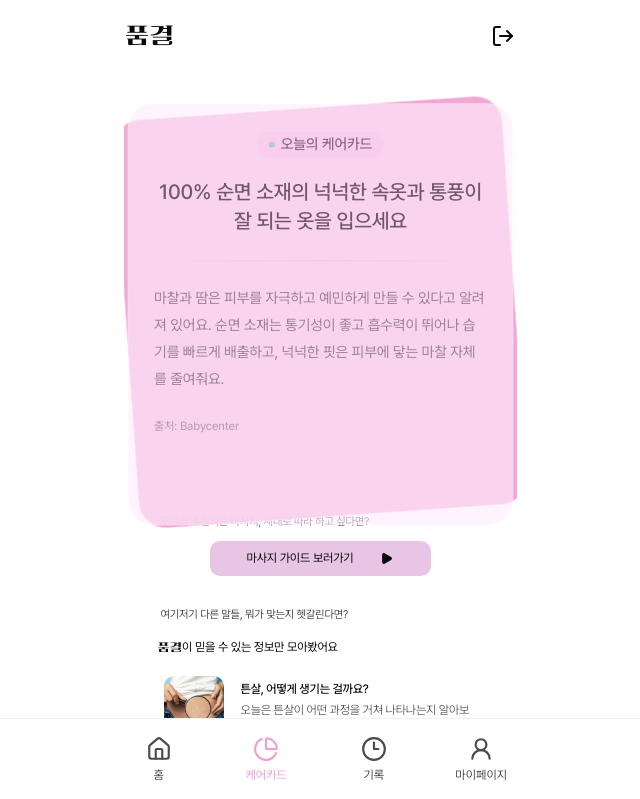
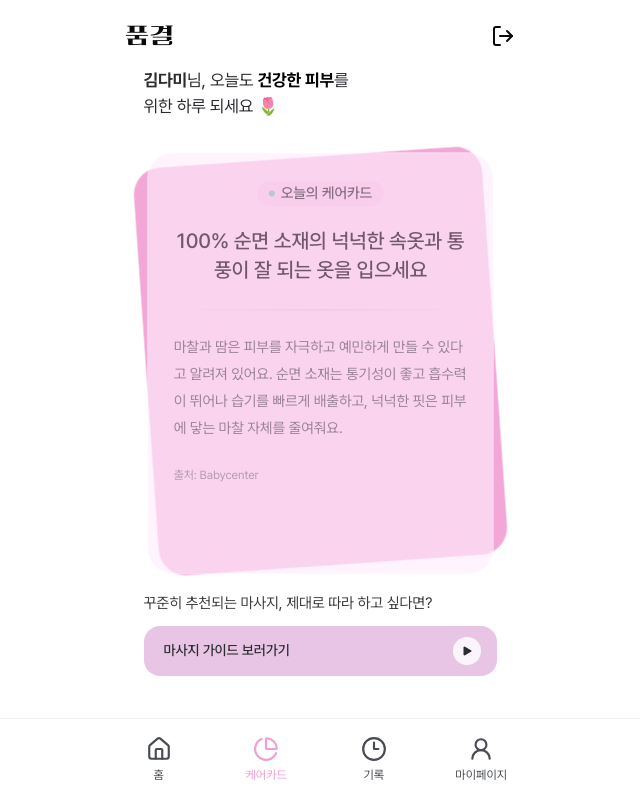
Before and after one commit to Likelion-YeungNam-Univ/14th-Marshmello-web, a React (Vite) app: page /care in a window 1280 px wide. Shown: the top 799 px of the page, without its empty margins (320-960 px from the left). Built offline with nearby package versions, Linux system fonts and the light colour scheme.

Commit message:
style: 케어카드 페이지 여백 및 마사지 CTA 수정

```diff
--- a/src/features/care/ui/massage-guide-button.tsx
+++ b/src/features/care/ui/massage-guide-button.tsx
@@ -4,11 +4,13 @@ import { Link } from "react-router-dom"
 export function MassageGuideButton() {
   return (
     <Link
-      className="mx-auto mt-3 flex h-[35px] w-[221px] items-center justify-center gap-[27px] rounded-[10px] bg-[#e8c5e5] text-[12px] leading-[1.4] tracking-[-0.02em] transition-opacity active:opacity-70"
+      className="mt-3 flex h-[50px] w-full items-center justify-between rounded-[16px] bg-[#e8c5e5] py-3.5 pl-5 pr-4 text-[14px] leading-[21px] font-medium tracking-[-0.01em] text-[#2a2c30] transition-opacity active:opacity-70"
       to="/massage-guide"
     >
       마사지 가이드 보러가기
-      <Play aria-hidden="true" className="size-[13px] fill-current" />
+      <span className="flex size-7 items-center justify-center rounded-full bg-white/[0.83]">
+        <Play aria-hidden="true" className="size-3 fill-current" strokeWidth={0} />
+      </span>
     </Link>
   )
 }
--- a/src/pages/care-page.tsx
+++ b/src/pages/care-page.tsx
@@ -2,15 +2,25 @@ import { mockTodayCareCard } from "@/features/care/model/today-care-card"
 import { ContentRecommendationSection } from "@/features/care/ui/content-recommendation-section"
 import { MassageGuideButton } from "@/features/care/ui/massage-guide-button"
 import { TodayCareCard } from "@/features/care/ui/today-care-card"
+import { useProfileStore } from "@/features/mypage/model/use-profile-store"
 
 export function CarePage() {
+  const nickname = useProfileStore((state) => state.name)
+
   return (
-    <main className="mx-auto min-h-svh w-full max-w-[393px] overflow-hidden pt-8">
+    <main className="mx-auto flex min-h-svh w-full max-w-[393px] flex-col gap-[14px] overflow-x-hidden px-5 pt-4 pb-10">
+      <p className="text-[17px] leading-[25.5px] tracking-[-0.01em] text-[#2a2c30]">
+        <strong className="font-bold">{nickname}</strong>님, 오늘도{" "}
+        <strong className="font-bold text-black">건강한 피부</strong>를
+        <br />
+        위한 하루 되세요 🌷
+      </p>
+
       <TodayCareCard card={mockTodayCareCard} />
 
-      <section aria-labelledby="massage-guide-title" className="mt-8">
+      <section aria-labelledby="massage-guide-title" className="w-full pt-12">
         <p
-          className="px-[37px] text-[11px] leading-[1.4] tracking-[-0.02em] text-[#484c52]"
+          className="text-[15px] leading-[20.625px] tracking-[-0.01em] text-[#3c3d3f]"
           id="massage-guide-title"
         >
           꾸준히 추천되는 마사지, 제대로 따라 하고 싶다면?
```
